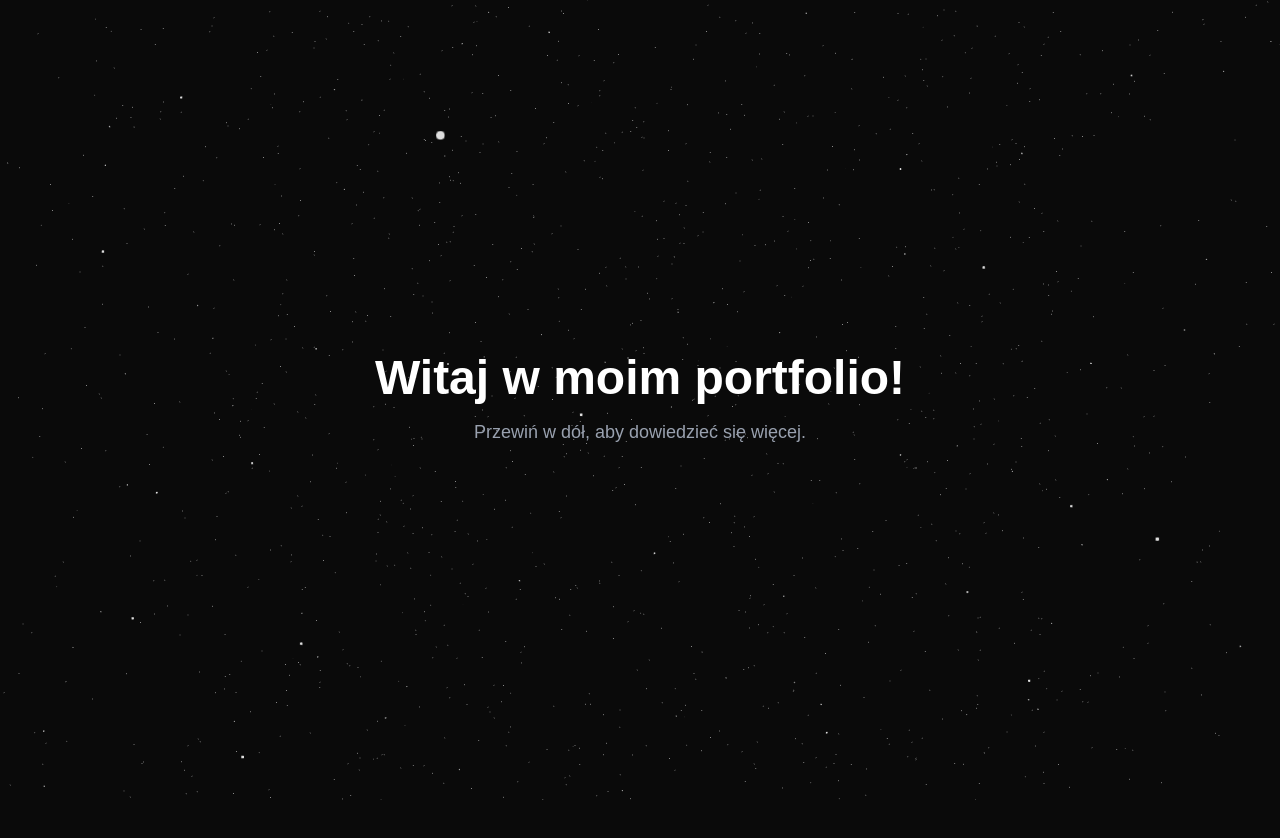
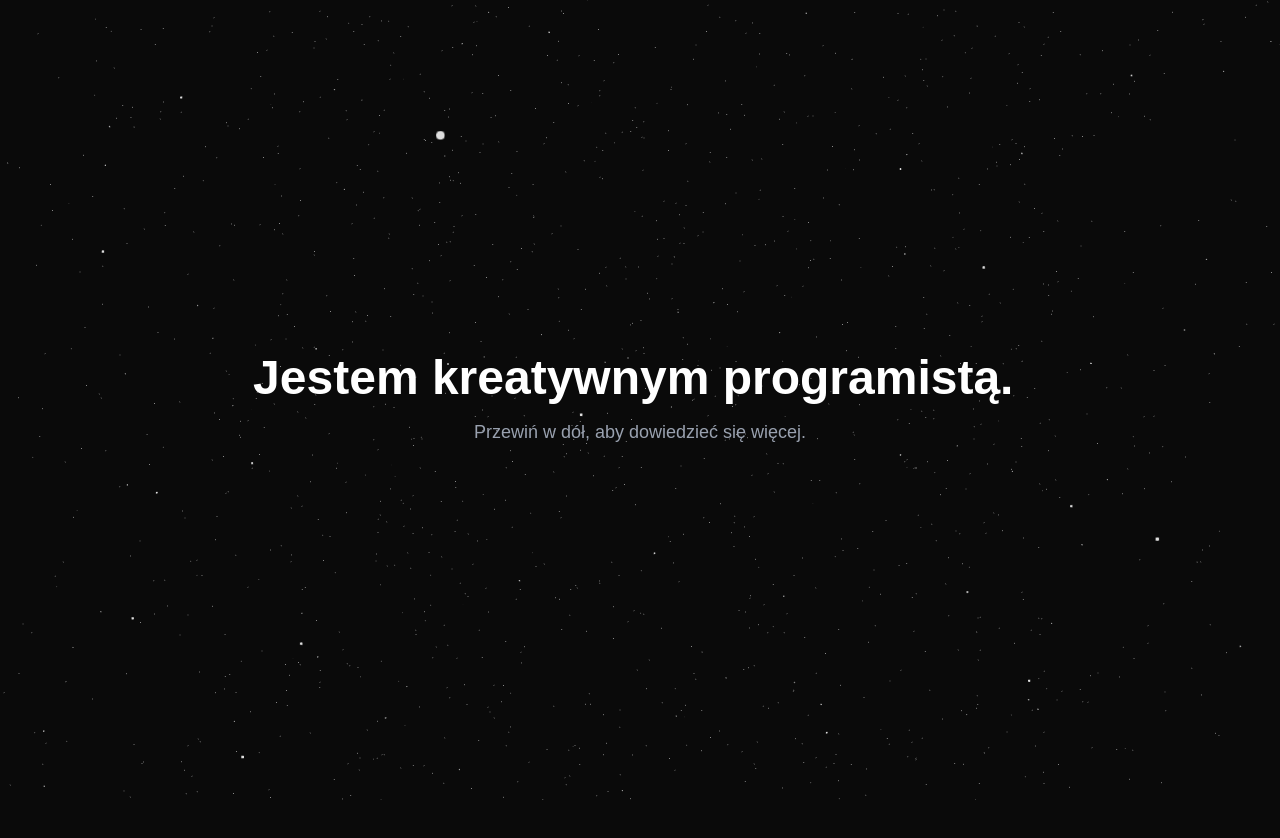
Before and after one commit to pweat/portfolio, a Next.js app: page / in a window 1280 px wide. Shown: the top 838 px of the page. Built offline with nearby package versions, Linux system fonts and the light colour scheme.

Commit message:
feat: add typing animation to hero section

```diff
--- a/package.json
+++ b/package.json
@@ -15,6 +15,7 @@
     "next": "15.4.2",
     "react": "19.1.0",
     "react-dom": "19.1.0",
+    "react-type-animation": "^3.2.0",
     "three": "^0.178.0"
   },
   "devDependencies": {
--- a/src/app/page.tsx
+++ b/src/app/page.tsx
@@ -1,19 +1,33 @@
+"use client";
 import InteractiveBackground from "@/components/InteractiveBackground";
 import ScrollAnimator from "@/components/ScrollAnimator";
+import { TypeAnimation } from "react-type-animation";
 
 export default function Home() {
   return (
     <>
       <InteractiveBackground />
-
       <main className="relative z-10 w-full pointer-events-none">
         {/* --- Sekcja Hero --- */}
         <section className="flex h-screen flex-col items-center justify-center text-center">
           <div className="pointer-events-auto">
             <ScrollAnimator>
-              <h1 className="text-5xl font-bold text-white">
-                Witaj w moim portfolio!
-              </h1>
+              <TypeAnimation
+                sequence={[
+                  "Witaj w moim portfolio!",
+                  1500,
+                  "Jestem kreatywnym programistą.",
+                  2000,
+                  "Specjalizuję się w React i Next.js.",
+                  2000,
+                  "Zobacz, co potrafię.",
+                  2500,
+                ]}
+                wrapper="h1"
+                speed={50}
+                className="text-5xl font-bold text-white"
+                repeat={Infinity}
+              />
               <p className="mt-4 text-lg text-gray-400">
                 Przewiń w dół, aby dowiedzieć się więcej.
               </p>
@@ -21,7 +35,6 @@ export default function Home() {
           </div>
         </section>
 
-        {/* --- Sekcja O Mnie --- */}
         <section className="flex min-h-screen items-center justify-center py-20">
           <div className="pointer-events-auto max-w-2xl rounded-lg bg-black bg-opacity-30 p-8 text-center backdrop-blur-sm">
             <ScrollAnimator>
@@ -36,7 +49,6 @@ export default function Home() {
           </div>
         </section>
 
-        {/* --- Sekcja Projekty --- */}
         <section className="flex min-h-screen items-center justify-center py-20">
           <div className="pointer-events-auto max-w-2xl rounded-lg bg-black bg-opacity-30 p-8 text-center backdrop-blur-sm">
             <ScrollAnimator>
```
Also changed, not shown: 1 other file (tests, documents, lock files or other folders).
